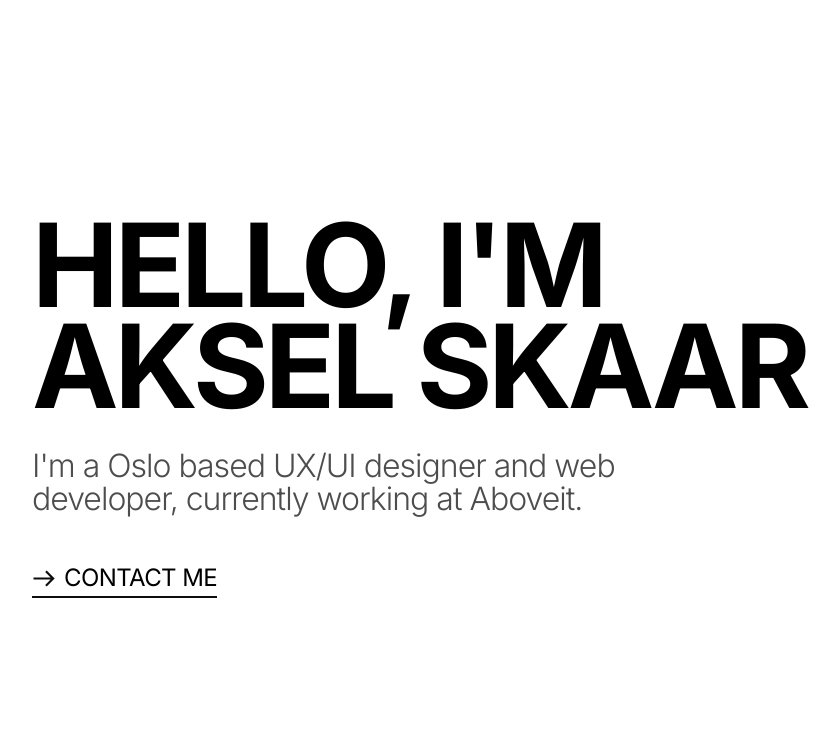
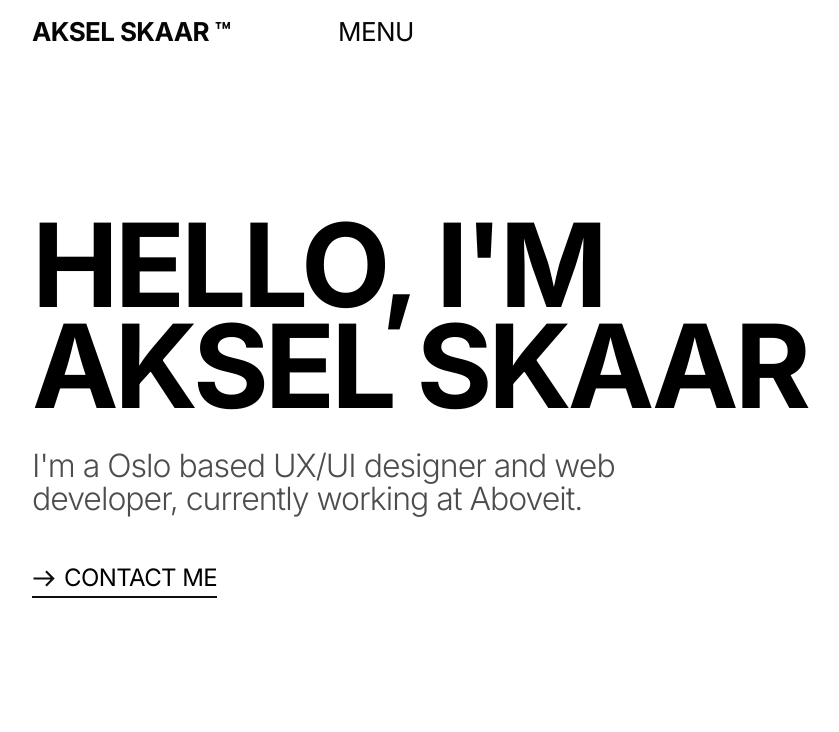
Before and after one commit to AkselHSkaar/Portfolio-website, a Next.js app: page / in a window 1280 px wide. Shown: the top 732 px of the page, without its empty margins (8-847 px from the left). Built offline with nearby package versions, Linux system fonts and the light colour scheme.

Commit message:
navbar text fix

```diff
--- a/src/components/shared/Navbar.tsx
+++ b/src/components/shared/Navbar.tsx
@@ -11,8 +11,8 @@ const Navbar = () => {
   const onClose = () => setIsOpen(false)
 
   const stateStyle = {
-    open: 'bg-primary-light/95 dark:bg-primary-dark text-primary-light dark:text-primary-dark h-full',
-    closed: 'text-primary-light dark:text-primary-dark mix-blend-exclusion',
+    open: 'bg-primary-light/95 dark:bg-primary-dark/95 h-full',
+    closed: 'mix-blend-exclusion text-primary-dark',
   }
 
   const style = isOpen ? 'open' : 'closed'
@@ -27,7 +27,7 @@ const Navbar = () => {
           onClick={onClose}
           className='lg:col-span-2 xl:col-span-1'
         >
-          <h1 className=' font-bold'>AKSEL SKAAR! &#8482;</h1>
+          <h1 className='font-bold'>AKSEL SKAAR &#8482;</h1>
         </Link>
         <div className='flex'>
           <p className='cursor-pointer' onClick={onToggle}>
```
